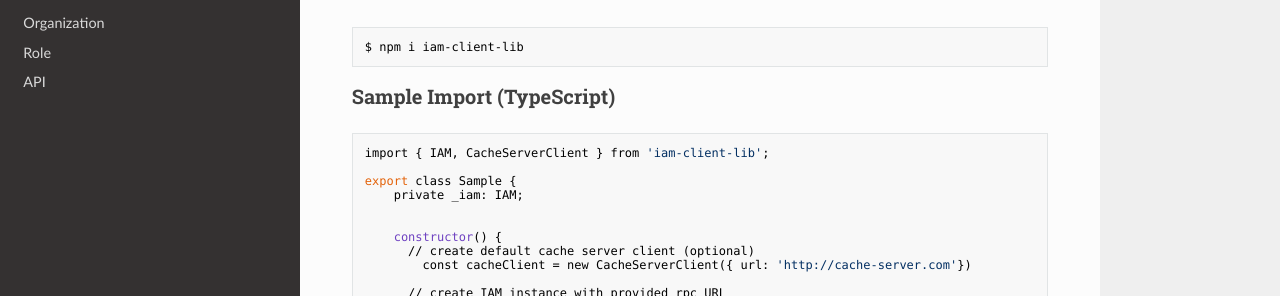
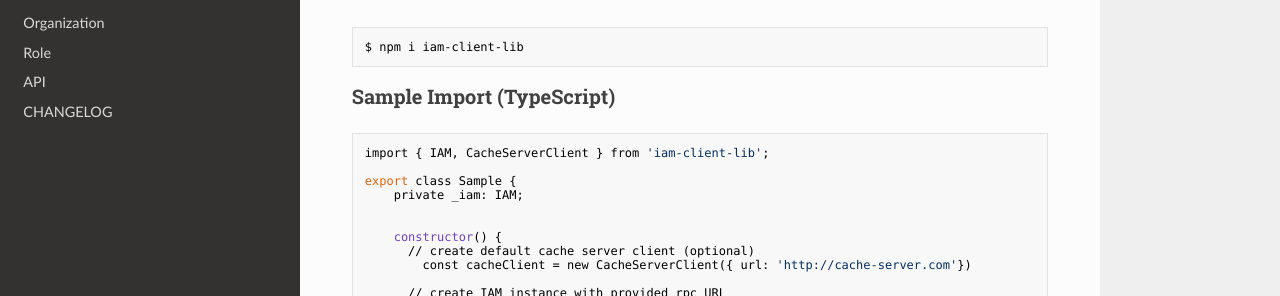
Before and after one commit to energywebfoundation/iam-client-lib, an MkDocs documentation site: the page built from docs/index.md, in a window 1280 px wide. Shown: the part 542-838 px from the top of the page. Built offline with MkDocs 1.6.1, drawn with Linux system fonts in a browser that asks for light colours; nearby versions of some CDN libraries.

Commit message:
build: include changelog in readthedos

```diff
--- a/mkdocs.yml
+++ b/mkdocs.yml
@@ -13,6 +13,7 @@ nav:
       - "Organization": guides/organization.md
       - "Role": guides/role.md
   - API: api/modules.md
+  - CHANGELOG: CHANGELOG.md
 theme: readthedocs
 
 docs_dir: docs
```
